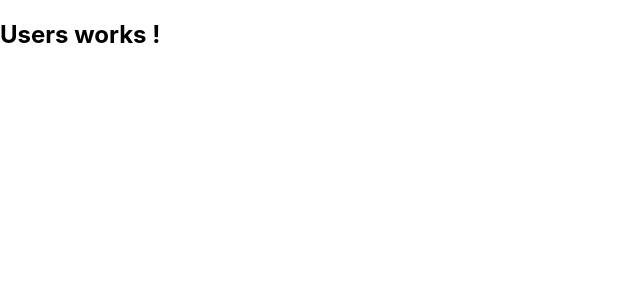
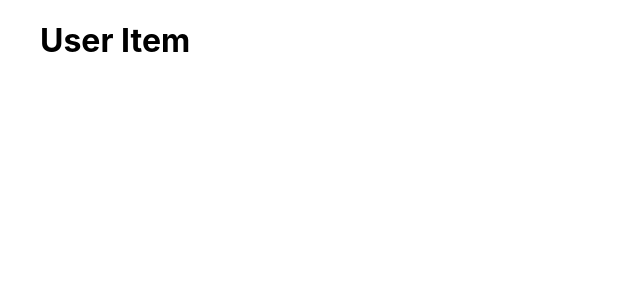
Before and after one commit to Harry8679/MERN_Places_Max_Front, a React (Create React App) app: page / in a window 1280 px wide. Shown: the top 300 px of the page, without its empty margins (0-640 px from the left). Built offline with nearby package versions, Linux system fonts and the light colour scheme.

Commit message:
UserList and UserItem jsx and css

```diff
--- /dev/null
+++ b/src/user/components/UserItem.css
@@ -0,0 +1,49 @@
+.user-item {
+    margin: 1rem;
+    width: calc(45% - 2rem);
+    min-width: 17.5rem;
+  }
+
+  .user-item a {
+    display: flex;
+    align-items: center;
+    width: 100%;
+    height: 100%;
+    text-decoration: none;
+    padding: 1rem;
+    color: white;
+    background: #292929;
+  }
+
+  .user-item a:hover,
+  .user-item a:active {
+    background: #ffd900;
+  }
+
+  .user-item__content {
+    padding: 0;
+  }
+
+  .user-item__image {
+    width: 4rem;
+    height: 4rem;
+    margin-right: 1rem;
+  }
+
+  .user-item__info h2 {
+    font-size: 1.5rem;
+    margin: 0 0 0.5rem 0;
+    font-weight: normal;
+    color: #ffd900;
+  }
+
+  .user-item:hover h2,
+  .user-item:active h2,
+  .user-item:hover h3,
+  .user-item:active h3 {
+    color: #292929;
+  }
+
+  .user-item__info h3 {
+    margin: 0;
+  }
--- /dev/null
+++ b/src/user/components/UserItem.js
@@ -0,0 +1,11 @@
+import React from 'react'
+
+const UserItem = () => {
+  return (
+    <div>
+      <h1>User Item</h1>
+    </div>
+  )
+}
+
+export default UserItem;
--- /dev/null
+++ b/src/user/components/UsersList.js
@@ -0,0 +1,21 @@
+import React from 'react';
+import './UsersList.css';
+import UserItem from './UserItem';
+
+const UsersList = ({ items }) => {
+    if (items.length === 0) {
+        return <div className="center">
+            <h2>No user found !</h2>
+        </div>
+    }
+
+    return (
+        <ul>
+            {items.map(({ id, image, name, places }) => {
+                return <UserItem key={id} id={id} image={image} name={name} placeCount={places} />;
+            })}
+        </ul>
+    );
+}
+
+export default UsersList
--- a/src/user/pages/Users.js
+++ b/src/user/pages/Users.js
@@ -1,9 +1,19 @@
-import React from 'react'
+import React from 'react';
+
+import UsersList from '../components/UsersList';
 
 const Users = () => {
-  return (
-    <h2>Users works !</h2>
-  )
-}
+  const USERS = [
+    {
+      id: 'u1',
+      name: 'Max Schwarz',
+      image:
+        'https://images.pexels.com/photos/839011/pexels-photo-839011.jpeg?auto=compress&cs=tinysrgb&dpr=2&h=750&w=1260',
+      places: 3
+    }
+  ];
+
+  return <UsersList items={USERS} />;
+};
 
 export default Users;
```
Also changed, not shown: src/user/components/UsersList.css (added).
